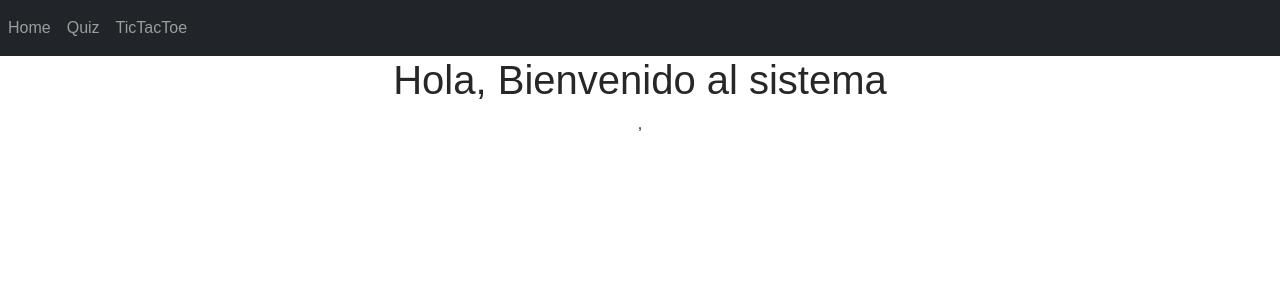
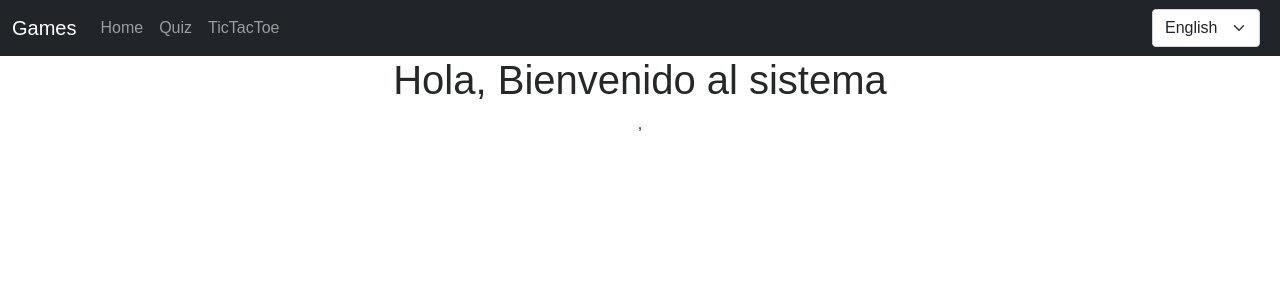
Before and after one commit to samugs13/minijuegos-react, a React (Create React App) app: page / in a window 1280 px wide. Shown: the top 300 px of the page. Built offline with nearby package versions, Linux system fonts and the light colour scheme.

Commit message:
language choice dropdown in navbar

```diff
--- a/src/App.js
+++ b/src/App.js
@@ -12,7 +12,9 @@ function App() {
 		<div className="App">
 			<BrowserRouter>
 				<nav className="navbar navbar-expand navbar-dark bg-dark">
-					<div className="navbar-nav mr-auto">
+					<div className="container-fluid">
+						<a className="navbar-brand" href="/">Games</a>
+						<div className="navbar-nav me-auto">
 							<li className="nav-item">
 								<Link to={"/"} className="nav-link">Home</Link>
 							</li>
@@ -22,6 +24,15 @@ function App() {
 							<li className="nav-item">
 								<Link to={"/tictactoe"} className="nav-link">TicTacToe</Link>
 							</li>
+						</div>
+						<div className="d-flex">
+							<div className="dropdown me-2">
+								<select defaultValue="en" className="form-select" aria-label="Select language">
+									<option value="en">English</option>
+									<option value="es">Español</option>
+								</select>
+							</div>
+						</div>
 					</div>
 				</nav>
 
```
Lines whose indentation alone changed are shown as unchanged.
